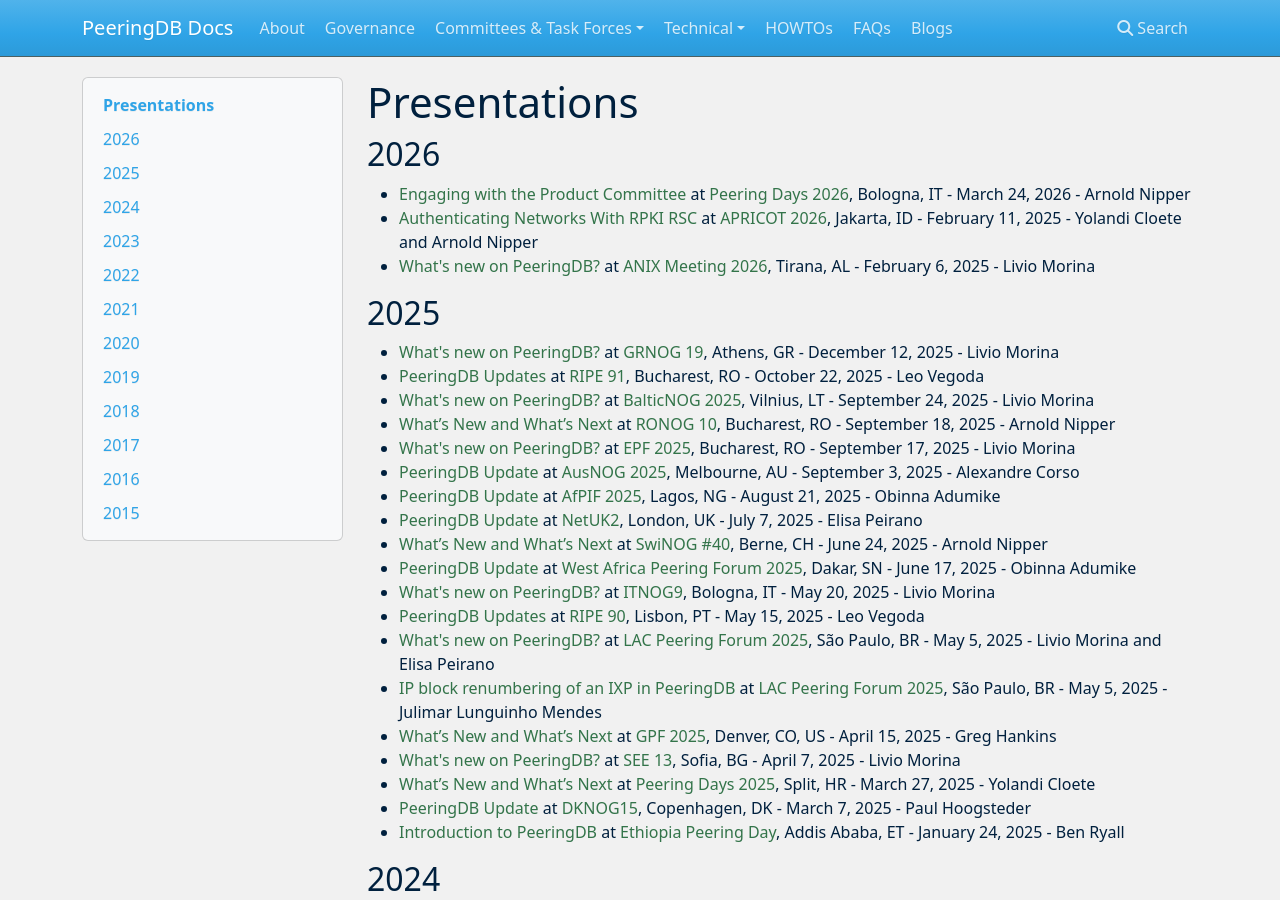
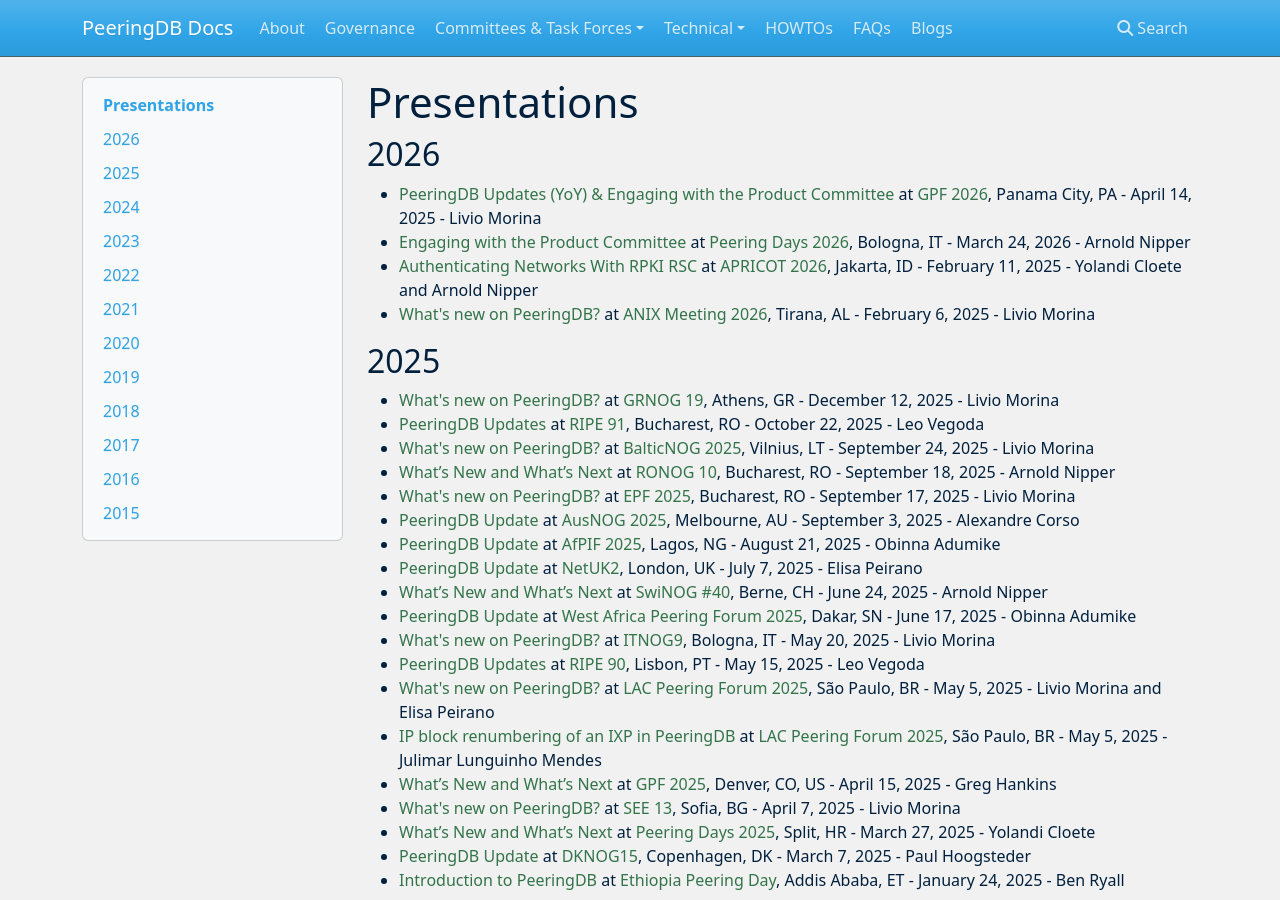
Before and after one commit to peeringdb/docs, an MkDocs documentation site: the page built from docs/presentations.md, in a window 1280 px wide and 900 px high. Built offline with MkDocs 1.6.1, drawn with Linux system fonts in a browser that asks for light colours; nearby versions of some CDN libraries.

Commit message:
Added Livio's GPF 2026 presentation.

```diff
--- a/docs/presentations.md
+++ b/docs/presentations.md
@@ -2,6 +2,7 @@
 
 ## 2026
 
+- [PeeringDB Updates (YoY) & Engaging with the Product Committee](presentation/20260412_GPF2026_Morina_Livio.pdf) at [GPF 2026](https://globalpeeringforum.org/gpf-2026-agenda/), Panama City, PA - April 14, 2025 - Livio Morina
 - [Engaging with the Product Committee](presentation/20260324_PeeringDays_Arnold_Nipper.pdf) at [Peering Days 2026](https://peeringdays.eu/programme/), Bologna, IT - March 24, 2026 - Arnold Nipper
 - [Authenticating Networks With RPKI RSC](presentation/20260211_APRICOT2026_Arnold_Nipper.pdf) at [APRICOT 2026](https://2026.apricot.net/programme/programme#/day/8/), Jakarta, ID - February 11, 2025 - Yolandi Cloete and Arnold Nipper
 - [What's new on PeeringDB?](presentation/20260205_ANIX_Meeting_2026_Morina_Livio.pdf) at [ANIX Meeting 2026](https://anix2026.anix.al/), Tirana, AL - February 6, 2025 - Livio Morina
```
Also changed, not shown: 1 other file.
